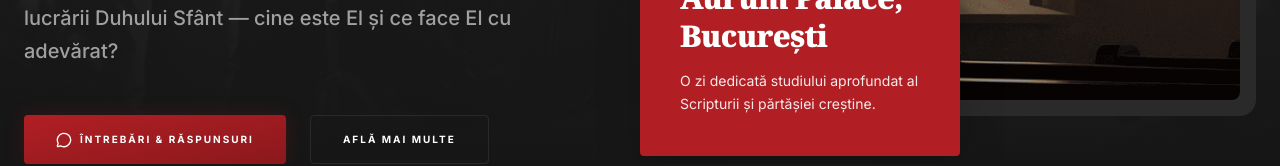
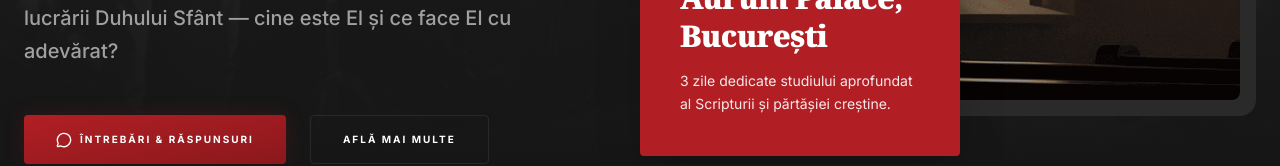
Before and after one commit to expozitiv/5sola, a Next.js app: page / in a window 1280 px wide. Shown: the part 733-899 px from the top of the page. Built offline with nearby package versions, Linux system fonts and the light colour scheme; no server answers.

Commit message:
fix: derive event duration text on homepage hero from event dates
Co-Authored-By: Claude Fable 5 <noreply@anthropic.com>
Claude-Session: https://claude.ai/code/session_01PUKd7UPyNm5Bb2BANWGW5Y

```diff
--- a/app/HomeHeroSection.tsx
+++ b/app/HomeHeroSection.tsx
@@ -13,6 +13,12 @@ interface Props {
 export function HomeHeroSection({ event, hasFutureEvents }: Props) {
   const registrationOpen = isRegistrationOpen(event.registrationDeadline);
   const isOngoing = isEventOngoing(event.startDate, event.endDate);
+  const dayCount =
+    Math.round(
+      (new Date(event.endDate).getTime() - new Date(event.startDate).getTime()) / 86_400_000
+    ) + 1;
+  const daysLabel =
+    dayCount <= 1 ? "O zi dedicată" : dayCount === 2 ? "Două zile dedicate" : `${dayCount} zile dedicate`;
 
   return (
     <section className="relative min-h-[90vh] flex items-center overflow-hidden bg-surface-low">
@@ -130,7 +136,7 @@ export function HomeHeroSection({ event, hasFutureEvents }: Props) {
               {event.location}
             </h3>
             <p className="text-sm opacity-90 leading-relaxed">
-              O zi dedicată studiului aprofundat al Scripturii și părtășiei creștine.
+              {daysLabel} studiului aprofundat al Scripturii și părtășiei creștine.
             </p>
           </div>
         </motion.div>
```
